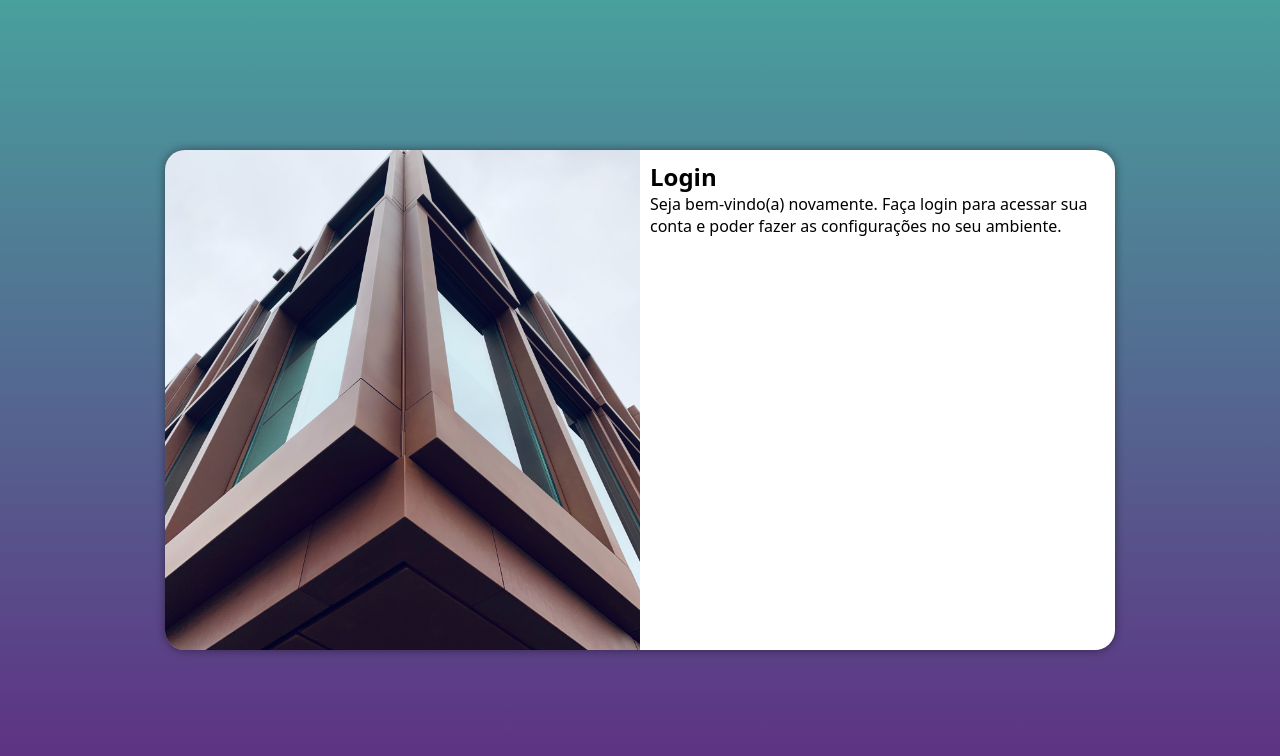
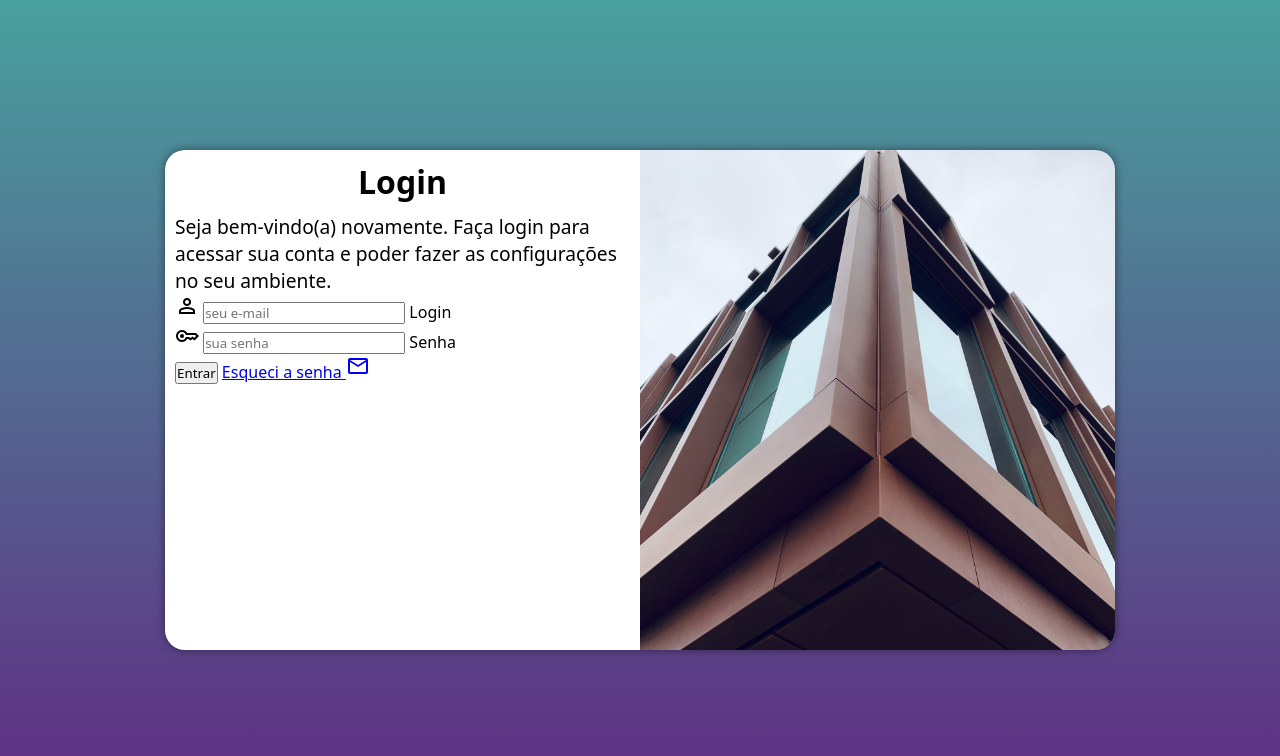
Before and after one commit to saviosantanna/projeto-login, a plain HTML site: page index.html in a window 1280 px wide. Drawn offline with nearby package versions, Linux system fonts and the light colour scheme.

Commit message:
add-formulario

```diff
--- a/index.html
+++ b/index.html
@@ -7,6 +7,7 @@
     <title>Tela Login</title>
     <link rel="stylesheet" href="style.css">
     <link rel="stylesheet" href="media-query.css">
+    <link rel="stylesheet" href="https://fonts.googleapis.com/css2?family=Material+Symbols+Outlined:opsz,wght,FILL,GRAD@20..48,100..700,0..1,-50..200" />
 </head>
 <body>
     <main>
@@ -19,7 +20,22 @@
                 <h1>Login</h1>
                 <p>Seja bem-vindo(a) novamente. Faça login para acessar sua conta e poder fazer as configurações no seu ambiente.</p>
                 <form action="login.php" method="post">
+                    <div class="campo">
+                        <span class="material-symbols-outlined">person</span>
+                        <input type="email" name="login" id="ilogin" placeholder="seu e-mail" autocomplete="email" required maxlength="30">
+                        <label for="ilogin">Login</label>
+                    </div>
 
+                    <div class="campo">
+                        <span class="material-symbols-outlined">key</span>
+                        <input type="password" name="senha" id="isenha" placeholder="sua senha" autocomplete="current-password" required minlength="8" maxlength="20">
+                        <label for="isenha">Senha</label>
+                    </div>
+
+                    <input type="submit" value="Entrar">
+                    <a href="esqueci.html">
+                        Esqueci a senha <span class="material-symbols-outlined">mail</span>
+                    </a>
                 </form>
             </div>
         </section>
--- a/media-query.css
+++ b/media-query.css
@@ -10,6 +10,7 @@ Grandes telas: acima de 1200px
 */
 
 @media screen and (min-width: 768px) and (max-width: 992px){
+    /*Para tablet*/
     body{
         background-image: linear-gradient(to top, #49a09d, #5f2c82);
     }
@@ -40,13 +41,21 @@ Grandes telas: acima de 1200px
     }
 
     section#login > div#imagem {
-        float: left;
+        float: right;
         width: 50%;
         height: 100%;
     }
 
     section#login > div#formulario {
-        float: right;
+        float: left;
         width: 50%;
     }
+
+    div#formulario > h1 {
+        font-size: 2em;
+    }
+
+    div#formulario > p {
+        font-size: 1.2em;
+    }
 }
--- a/style.css
+++ b/style.css
@@ -33,7 +33,7 @@ section#login {
     overflow: hidden;
 
     background-color: white;
-    width: 250px;
+    width: 260px;
     height: 500px;
     border-radius: 20px;
 
@@ -56,3 +56,12 @@ section#login div#formulario{
     padding: 10px;
     display: block;
 }
+
+div#formulario > h1 {
+    text-align: center;
+    margin-bottom: 10px;
+}
+
+div#formulario > p {
+    font-size: 0.8em;
+}
```
